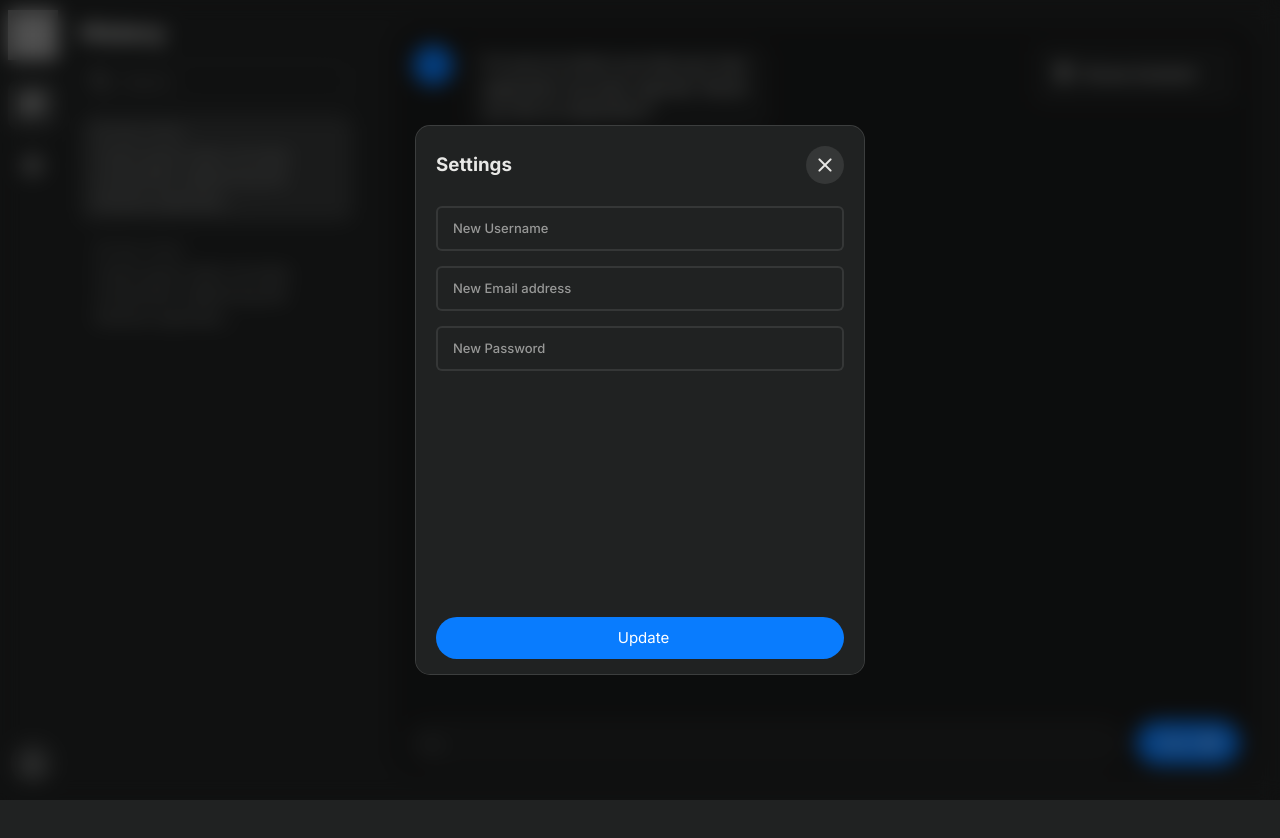
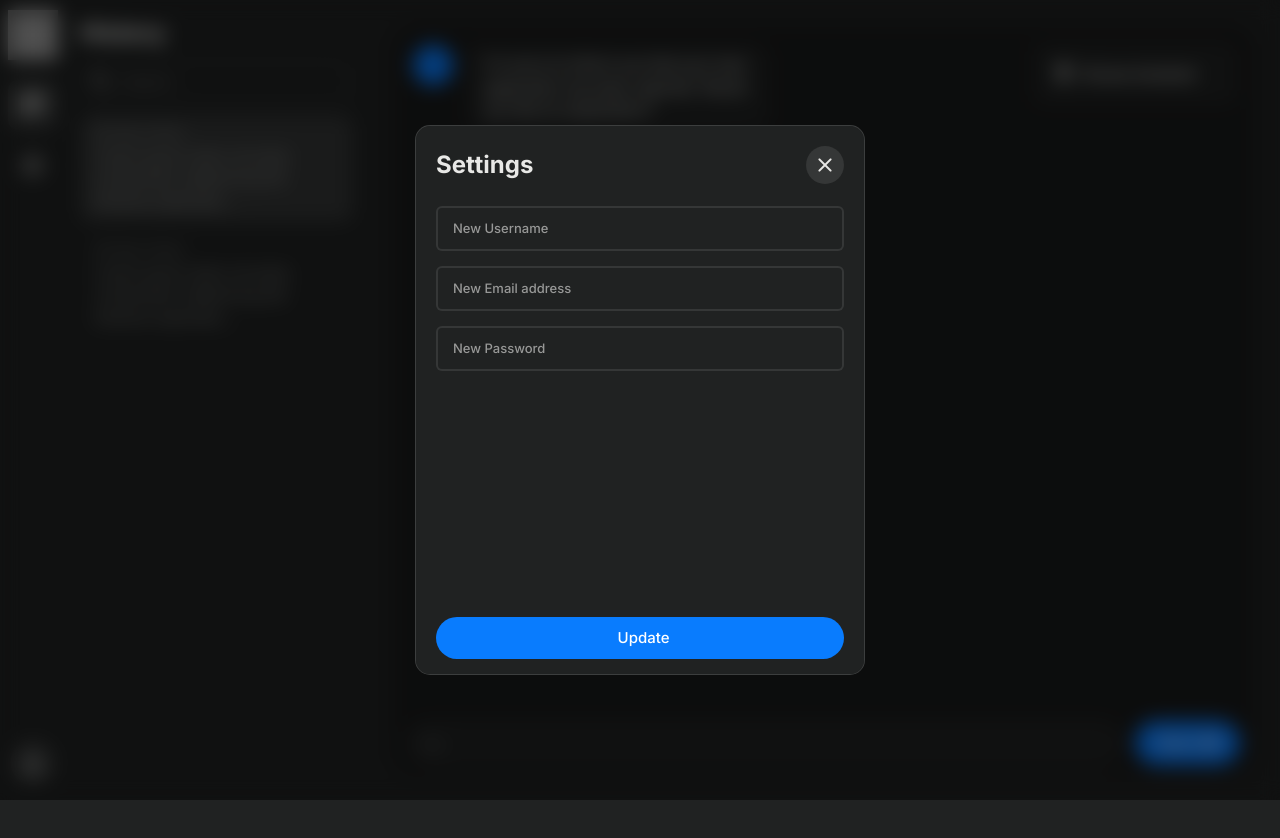
Before and after one commit to Shonned/Heyhi, a React (Vite) app in the folder frontend/: page / in a window 1280 px wide. Both pictures are taken after a click on the item "settings". Built offline with nearby package versions, Linux system fonts and the light colour scheme; grey boxes are pictures that could not be loaded.

Commit message:
fix buttons & modals

```diff
--- a/frontend/src/components/Form/Button/Button.css
+++ b/frontend/src/components/Form/Button/Button.css
@@ -12,6 +12,7 @@
     justify-content: center;
     padding: 10px 15px;
     font-size: 15px;
+    font-weight: 500;
     color: white;
     background: var(--primary-color);
     border-radius: 25px;
--- a/frontend/src/components/Utils/Modal/Modal.jsx
+++ b/frontend/src/components/Utils/Modal/Modal.jsx
@@ -17,9 +17,9 @@
         <div className="modal">
             <div className="modal-container animate__animated animate__fadeInUp">
                 <div className="modal-header">
-                    <h3 className="modal-title">
+                    <h2 className="modal-title">
                         {modalId === 'login' ? 'Login' : modalId === 'register' ? 'Register' : 'Settings'}
-                    </h3>
+                    </h2>
                     <div className="modal-close" onClick={() => onClose(modalId)}>
                         <span className="icon material-symbols-rounded">
                             close
```
